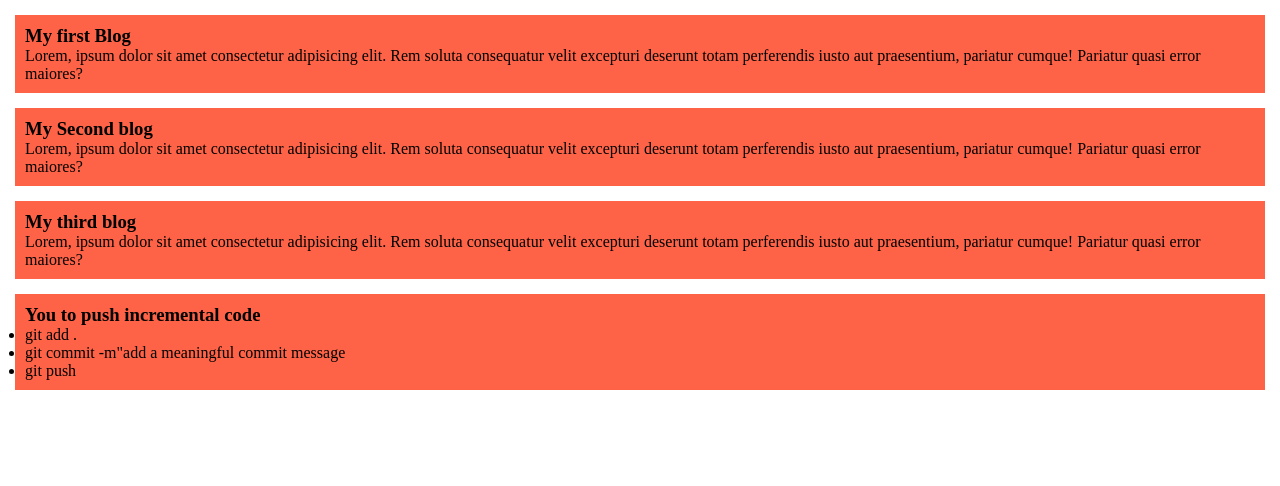
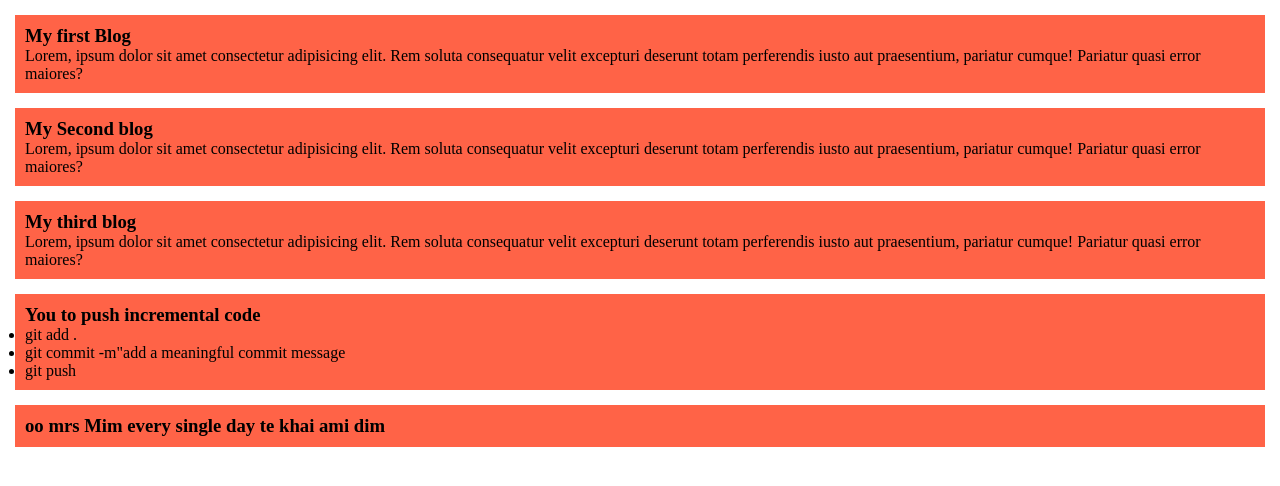
Before and after one commit to dip00-bb/my-first-github-repo, a plain HTML site: page index.html in a window 1280 px wide. Drawn offline with Linux system fonts and the light colour scheme; a script that the page names is missing.

Commit message:
add mim and dim

```diff
--- a/index.html
+++ b/index.html
@@ -34,6 +34,10 @@
         </ul>
      </div>
 
+     <div>
+        <h3>oo mrs Mim every single day te khai ami dim</h3>
+     </div>
+
     <script src="script.js"></script>
 </body>
 
```
